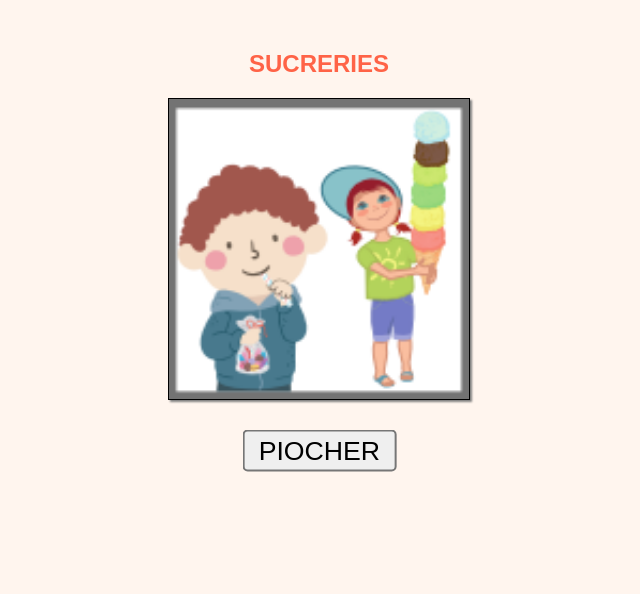
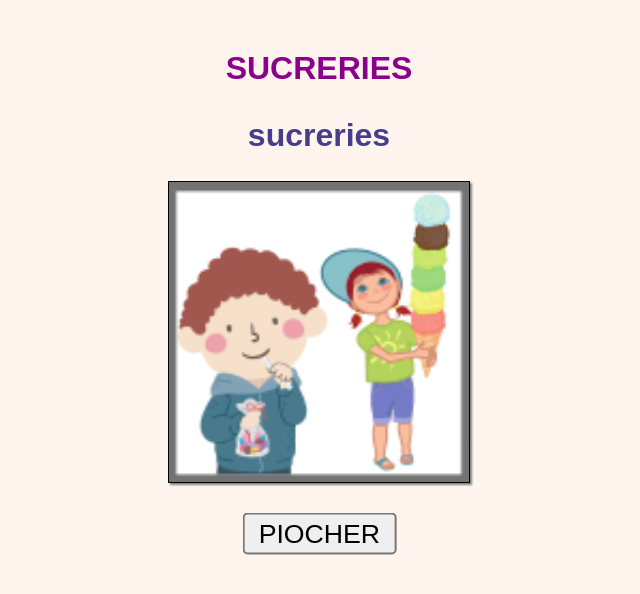
Before and after one commit to AudreyTesson/children-reward, a plain HTML site: page index.html in a window 1280 px wide. Both pictures are taken after a click on the button "PIOCHER". Shown: the whole page, without its empty margins (321-961 px from the left). Drawn offline with Linux system fonts and the light colour scheme.

Commit message:
JS changes : uppercase & lowercase + CSS

```diff
--- a/index.html
+++ b/index.html
@@ -10,7 +10,9 @@
 </head>
 
 <body>
-    <h2 id="carte-nom"></h2>
+    <!-- <h2 id="carte-nom"></h2> -->
+    <h2 id="carte-nom-majuscules"></h2>
+    <h2 id="carte-nom-minuscules"></h2>
     <img id="carte-image" src="">
     <button onclick="piocherCarte()">PIOCHER</button>
 
--- a/script.js
+++ b/script.js
@@ -1,25 +1,26 @@
 function piocherCarte() {
   const paquet = [
-    "ACTIVITE",
-    "ARGENT",
-    "CUISINER",
-    "DESSIN",
-    "GYM",
-    "LIVRE EN PLUS",
-    "ORDINATEUR",
-    "REPAS TV",
-    "REPAS SPECIAL",
-    "SUCRERIES",
-    "TELE",
-    "TELEPHONE",
-    "TRESOR",
-    "VELO",
-    "YOUTUBE",
+    "activité",
+    "argent",
+    "cuisiner",
+    "dessin",
+    "gym",
+    "livre en plus",
+    "ordinateur",
+    "repas télé",
+    "repas spécial",
+    "sucreries",
+    "télé",
+    "téléphone",
+    "trésor",
+    "vélo",
+    "youtube",
   ];
 
   let carte = paquet[Math.floor(Math.random() * paquet.length)];
   let cheminImage = "images/" + carte + ".png";
 
-  document.getElementById("carte-nom").innerHTML = carte;
+  document.getElementById("carte-nom-majuscules").innerHTML = carte.toUpperCase();
+  document.getElementById("carte-nom-minuscules").innerHTML = carte.toLowerCase();
   document.getElementById("carte-image").src = cheminImage;
 }
--- a/style.css
+++ b/style.css
@@ -3,11 +3,18 @@ body {
     font-family: Arial, sans-serif;
 }
 
-#carte-nom {
-    font-size: 24px;
-    color: #FF6347;
+#carte-nom-majuscules {
+    font-size: 2em;
+    color: darkmagenta;
     text-align: center;
     margin-top: 50px;
+}
+
+#carte-nom-minuscules {
+    font-size: 2em;
+    color: darkslateblue;
+    text-align: center;
+    margin-top: 30px;
 }
 
 #carte-image {
```
Also changed, not shown: images/activité.png (renamed from images/ACTIVITE.png), images/repas spécial.png (renamed from images/REPAS SPECIAL.png), images/repas télé.png (renamed from images/REPAS TV.png), images/trésor.png (renamed from images/TRESOR.png), images/télé.png (renamed from images/TELE.png), images/téléphone.png (renamed from images/TELEPHONE.png), images/vélo.png (renamed from images/VELO.png).
